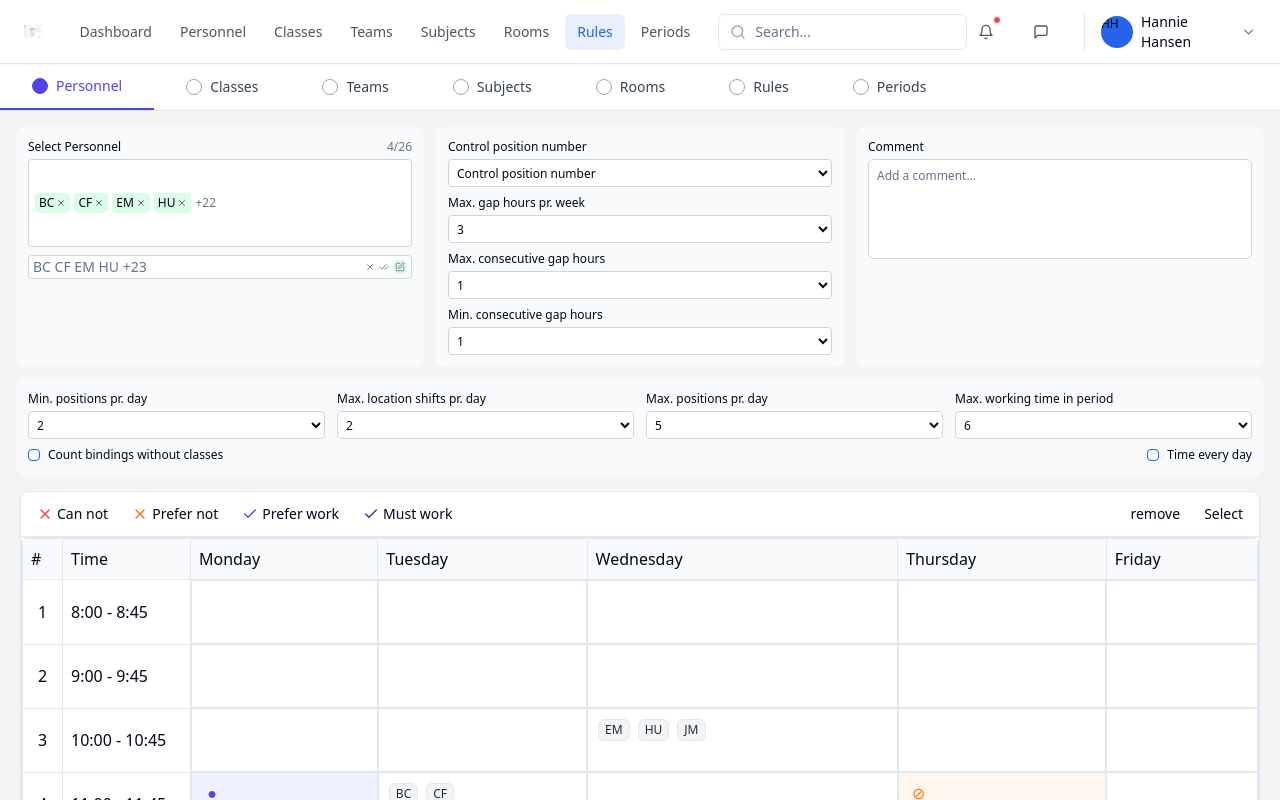
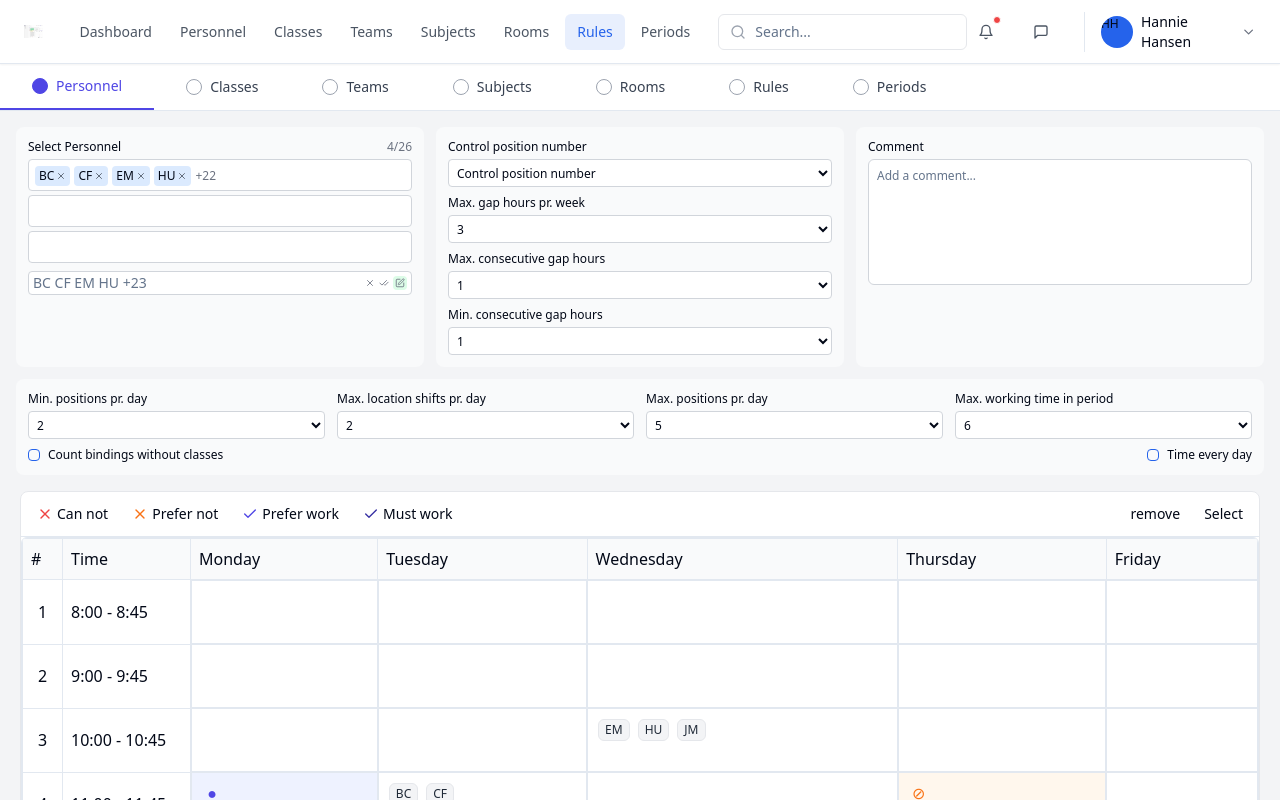
Before and after one commit to Cody14/smart-schedule-magic, a React (Vite) app: page /rules in a window 1280 px wide. Shown: the top 800 px of the page. Built offline with nearby package versions, Linux system fonts and the light colour scheme.

Commit message:
Refactor personnel panel layout
Moves fields and adjusts alignment in the personnel panel.

```diff
--- a/src/components/personnel/CommentSection.tsx
+++ b/src/components/personnel/CommentSection.tsx
@@ -8,7 +8,7 @@ const CommentSection: React.FC = () => {
       <div className="text-xs font-medium mb-1">Comment</div>
       <Textarea
         placeholder="Add a comment..."
-        className="resize-none h-[6.25rem] border border-gray-300 text-xs p-2 bg-white"
+        className="resize-none h-[7.85rem] border border-gray-300 text-xs p-2 bg-white"
       />
     </div>
   );
--- a/src/components/personnel/SettingsGrid.tsx
+++ b/src/components/personnel/SettingsGrid.tsx
@@ -1,20 +1,21 @@
 
 import React from 'react';
 import { Checkbox } from '@/components/ui/checkbox';
+import { Label } from '@/components/ui/label';
 
 const SettingsGrid: React.FC = () => {
   return (
-    <div className="bg-gray-50 p-3 rounded-lg w-full">
-      <div className="grid grid-cols-4 gap-3">
+    <div className="bg-gray-50 p-3 rounded-lg w-full mb-3">
+      <div className="grid grid-cols-12 gap-3">
         {/* Blue marked fields - left side */}
-        <div className="space-y-1 col-span-1">
+        <div className="space-y-1 col-span-3">
           <label className="block text-xs font-medium">Min. positions pr. day</label>
           <select className="w-full border border-gray-300 rounded p-1 bg-white text-xs h-7">
             <option>2</option>
           </select>
         </div>
 
-        <div className="space-y-1 col-span-1">
+        <div className="space-y-1 col-span-3">
           <label className="block text-xs font-medium">Max. location shifts pr. day</label>
           <select className="w-full border border-gray-300 rounded p-1 bg-white text-xs h-7">
             <option>2</option>
@@ -22,14 +23,14 @@ const SettingsGrid: React.FC = () => {
         </div>
 
         {/* Green marked fields - right side */}
-        <div className="space-y-1 col-span-1">
+        <div className="space-y-1 col-span-3">
           <label className="block text-xs font-medium">Max. positions pr. day</label>
           <select className="w-full border border-gray-300 rounded p-1 bg-white text-xs h-7">
             <option>5</option>
           </select>
         </div>
 
-        <div className="space-y-1 col-span-1">
+        <div className="space-y-1 col-span-3">
           <label className="block text-xs font-medium">Max. working time in period</label>
           <select className="w-full border border-gray-300 rounded p-1 bg-white text-xs h-7">
             <option>6</option>
@@ -41,17 +42,17 @@ const SettingsGrid: React.FC = () => {
         {/* Orange marked field - bottom left */}
         <div className="flex items-center space-x-2">
           <Checkbox id="count-bindings" className="h-3 w-3" />
-          <label htmlFor="count-bindings" className="text-xs">
+          <Label htmlFor="count-bindings" className="text-xs">
             Count bindings without classes
-          </label>
+          </Label>
         </div>
 
         {/* Teal marked field - bottom right */}
-        <div className="flex items-center space-x-2">
+        <div className="flex items-center space-x-2 ml-auto">
           <Checkbox id="time-every-day" className="h-3 w-3" />
-          <label htmlFor="time-every-day" className="text-xs">
+          <Label htmlFor="time-every-day" className="text-xs">
             Time every day
-          </label>
+          </Label>
         </div>
       </div>
     </div>
--- a/src/components/personnel/TeacherSelectionPanel.tsx
+++ b/src/components/personnel/TeacherSelectionPanel.tsx
@@ -35,13 +35,15 @@ const TeacherSelectionPanel: React.FC<TeacherSelectionPanelProps> = ({
       </div>
 
       <div className="flex flex-col h-full">
-        <div className="flex flex-wrap items-center border border-gray-300 rounded bg-white p-1 min-h-[5.5rem]">
+        {/* Teacher selection area with selected chips (blue boxes in mockup) */}
+        <div className="flex flex-col gap-1 mb-1">
+          <div className="flex flex-wrap items-center border border-gray-300 rounded bg-white p-1 h-8">
             {selectedTeachers.map((teacherId) => {
               const teacher = teachers.find(t => t.id === teacherId);
               if (!teacher) return null;
 
               return (
-              <div key={teacher.id} className="bg-green-100 px-1 py-0.5 rounded flex items-center gap-0.5 text-xs m-0.5">
+                <div key={teacher.id} className="bg-blue-100 px-1 py-0.5 rounded flex items-center gap-0.5 text-xs m-0.5">
                   {teacher.initials}
                   <X size={10} className="text-gray-600 cursor-pointer" onClick={() => handleTeacherClick(teacher)} />
                 </div>
@@ -51,7 +53,15 @@ const TeacherSelectionPanel: React.FC<TeacherSelectionPanelProps> = ({
             {selectedTeachers.length > 0 && <span className="text-gray-500 text-xs m-0.5">+{totalTeacherCount - selectedTeacherCount}</span>}
           </div>
 
-        <div className="mt-2">
+          {/* Empty area for the next selection (green box in mockup) */}
+          <div className="border border-gray-300 rounded bg-white h-8"></div>
+
+          {/* Empty area for the third selection (orange box in mockup) */}
+          <div className="border border-gray-300 rounded bg-white h-8"></div>
+        </div>
+
+        {/* Search field at the bottom (blue number 4 in mockup) */}
+        <div className="mt-1">
           <div className="flex items-center gap-1 border border-gray-300 rounded bg-white px-1 py-0.5 h-6">
             <Input
               type="text"
```
Lines whose indentation alone changed are shown as unchanged.
